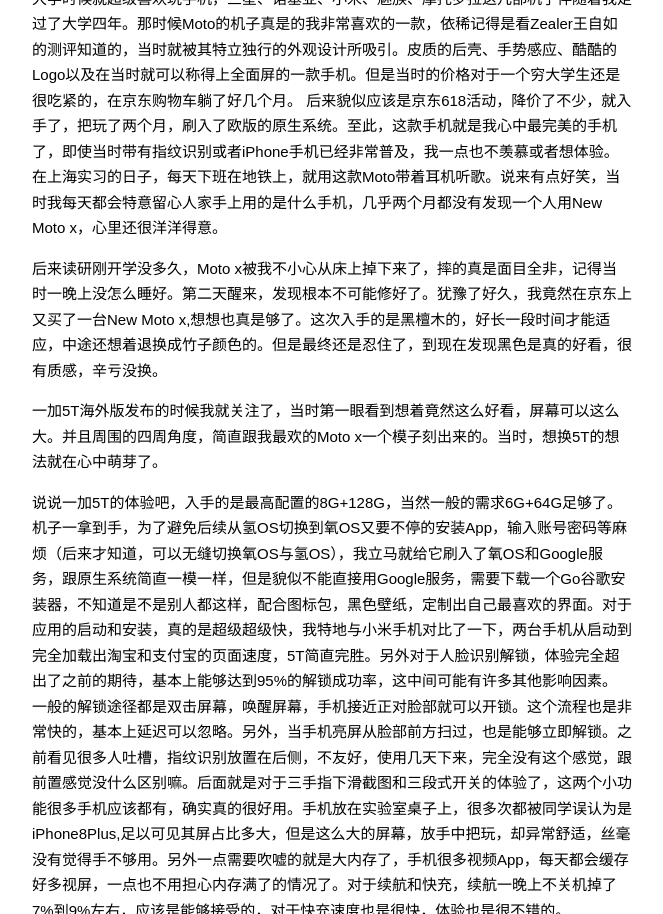
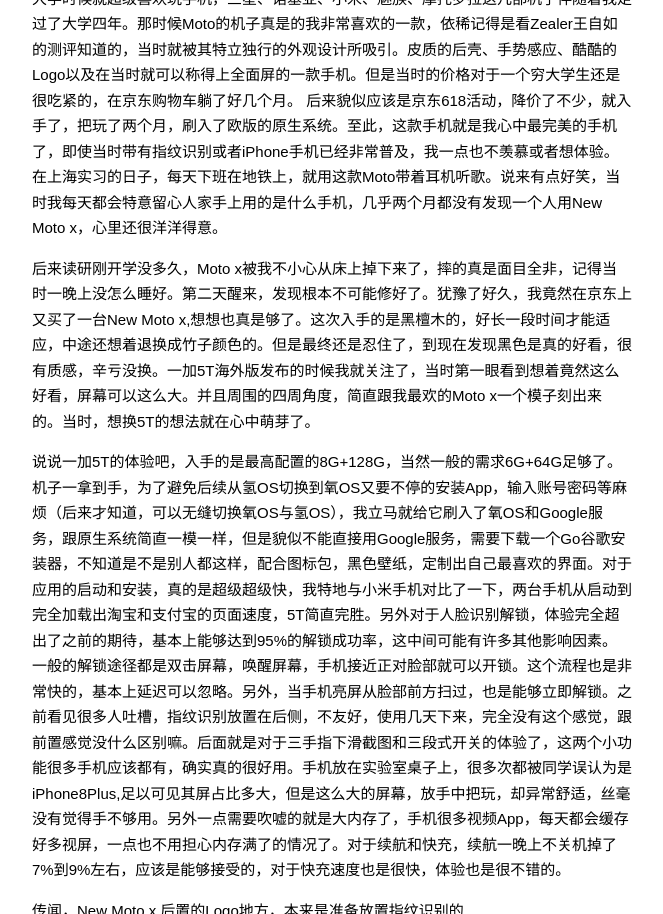
Before and after one commit to wuchangfeng/wuchangfeng.github.io, a Jekyll site: the page built from _posts/2017-12-23-one-plus-5t.md, in a window 1280 px wide and 1400 px high, scrolled down 382 px, cut to the strip 0-914 px from the top of the window. Shown: the whole strip, without its empty margins (308-971 px from the left). Built offline with Jekyll 4.4.1, drawn with Linux system fonts in a browser that asks for light colours; some web fonts are replaced; comment, search, counter and statistics services are not loaded; some of the changed text lies outside the part shown.

Commit message:
undefined

```diff
--- a/_layouts/post.html
+++ b/_layouts/post.html
@@ -29,6 +29,13 @@
 <div class="center" style="margin-top: 30px">
         <h5>欢迎添加我的微信与我交流</h5>
 </div>
+<div class="center" style="margin-top: 5px">
+        <h5 href="https://weibo.com/2970427045/profile?rightmod=1&wvr=6&mod=personinfo&is_all=1">欢迎关注我的微博</h5>
+</div>
+<div class="center" style="margin-top: 5px">
+        <h5 href="https://t.me/xiaowutongxue">欢迎关注我的Telegram频道</h5>
+</div>
+
 
 <div class="center">
         <img src="http://ww1.sinaimg.cn/large/006dXScfly1fl3s0wbfbvj30h80h245x.jpg" width="150" height="150" />
--- a/_posts/2017-12-23-one-plus-5t.md
+++ b/_posts/2017-12-23-one-plus-5t.md
@@ -10,9 +10,7 @@
 大学时候就超级喜欢玩手机，三星、诺基亚、小米、魅族、摩托罗拉这几部机子伴随着我走过了大学四年。那时候Moto的机子真是的我非常喜欢的一款，依稀记得是看Zealer王自如的测评知道的，当时就被其特立独行的外观设计所吸引。皮质的后壳、手势感应、酷酷的Logo以及在当时就可以称得上全面屏的一款手机。但是当时的价格对于一个穷大学生还是很吃紧的，在京东购物车躺了好几个月。
 后来貌似应该是京东618活动，降价了不少，就入手了，把玩了两个月，刷入了欧版的原生系统。至此，这款手机就是我心中最完美的手机了，即使当时带有指纹识别或者iPhone手机已经非常普及，我一点也不羡慕或者想体验。在上海实习的日子，每天下班在地铁上，就用这款Moto带着耳机听歌。说来有点好笑，当时我每天都会特意留心人家手上用的是什么手机，几乎两个月都没有发现一个人用New Moto x，心里还很洋洋得意。
 
-后来读研刚开学没多久，Moto x被我不小心从床上掉下来了，摔的真是面目全非，记得当时一晚上没怎么睡好。第二天醒来，发现根本不可能修好了。犹豫了好久，我竟然在京东上又买了一台New Moto x,想想也真是够了。这次入手的是黑檀木的，好长一段时间才能适应，中途还想着退换成竹子颜色的。但是最终还是忍住了，到现在发现黑色是真的好看，很有质感，辛亏没换。
-
-一加5T海外版发布的时候我就关注了，当时第一眼看到想着竟然这么好看，屏幕可以这么大。并且周围的四周角度，简直跟我最欢的Moto x一个模子刻出来的。当时，想换5T的想法就在心中萌芽了。
+后来读研刚开学没多久，Moto x被我不小心从床上掉下来了，摔的真是面目全非，记得当时一晚上没怎么睡好。第二天醒来，发现根本不可能修好了。犹豫了好久，我竟然在京东上又买了一台New Moto x,想想也真是够了。这次入手的是黑檀木的，好长一段时间才能适应，中途还想着退换成竹子颜色的。但是最终还是忍住了，到现在发现黑色是真的好看，很有质感，辛亏没换。一加5T海外版发布的时候我就关注了，当时第一眼看到想着竟然这么好看，屏幕可以这么大。并且周围的四周角度，简直跟我最欢的Moto x一个模子刻出来的。当时，想换5T的想法就在心中萌芽了。
 
 说说一加5T的体验吧，入手的是最高配置的8G+128G，当然一般的需求6G+64G足够了。机子一拿到手，为了避免后续从氢OS切换到氧OS又要不停的安装App，输入账号密码等麻烦（后来才知道，可以无缝切换氧OS与氢OS），我立马就给它刷入了氧OS和Google服务，跟原生系统简直一模一样，但是貌似不能直接用Google服务，需要下载一个Go谷歌安装器，不知道是不是别人都这样，配合图标包，黑色壁纸，定制出自己最喜欢的界面。对于应用的启动和安装，真的是超级超级快，我特地与小米手机对比了一下，两台手机从启动到完全加载出淘宝和支付宝的页面速度，5T简直完胜。另外对于人脸识别解锁，体验完全超出了之前的期待，基本上能够达到95%的解锁成功率，这中间可能有许多其他影响因素。一般的解锁途径都是双击屏幕，唤醒屏幕，手机接近正对脸部就可以开锁。这个流程也是非常快的，基本上延迟可以忽略。另外，当手机亮屏从脸部前方扫过，也是能够立即解锁。之前看见很多人吐槽，指纹识别放置在后侧，不友好，使用几天下来，完全没有这个感觉，跟前置感觉没什么区别嘛。后面就是对于三手指下滑截图和三段式开关的体验了，这两个小功能很多手机应该都有，确实真的很好用。手机放在实验室桌子上，很多次都被同学误认为是iPhone8Plus,足以可见其屏占比多大，但是这么大的屏幕，放手中把玩，却异常舒适，丝毫没有觉得手不够用。另外一点需要吹嘘的就是大内存了，手机很多视频App，每天都会缓存好多视屏，一点也不用担心内存满了的情况了。对于续航和快充，续航一晚上不关机掉了7%到9%左右，应该是能够接受的，对于快充速度也是很快，体验也是很不错的。
 
```
